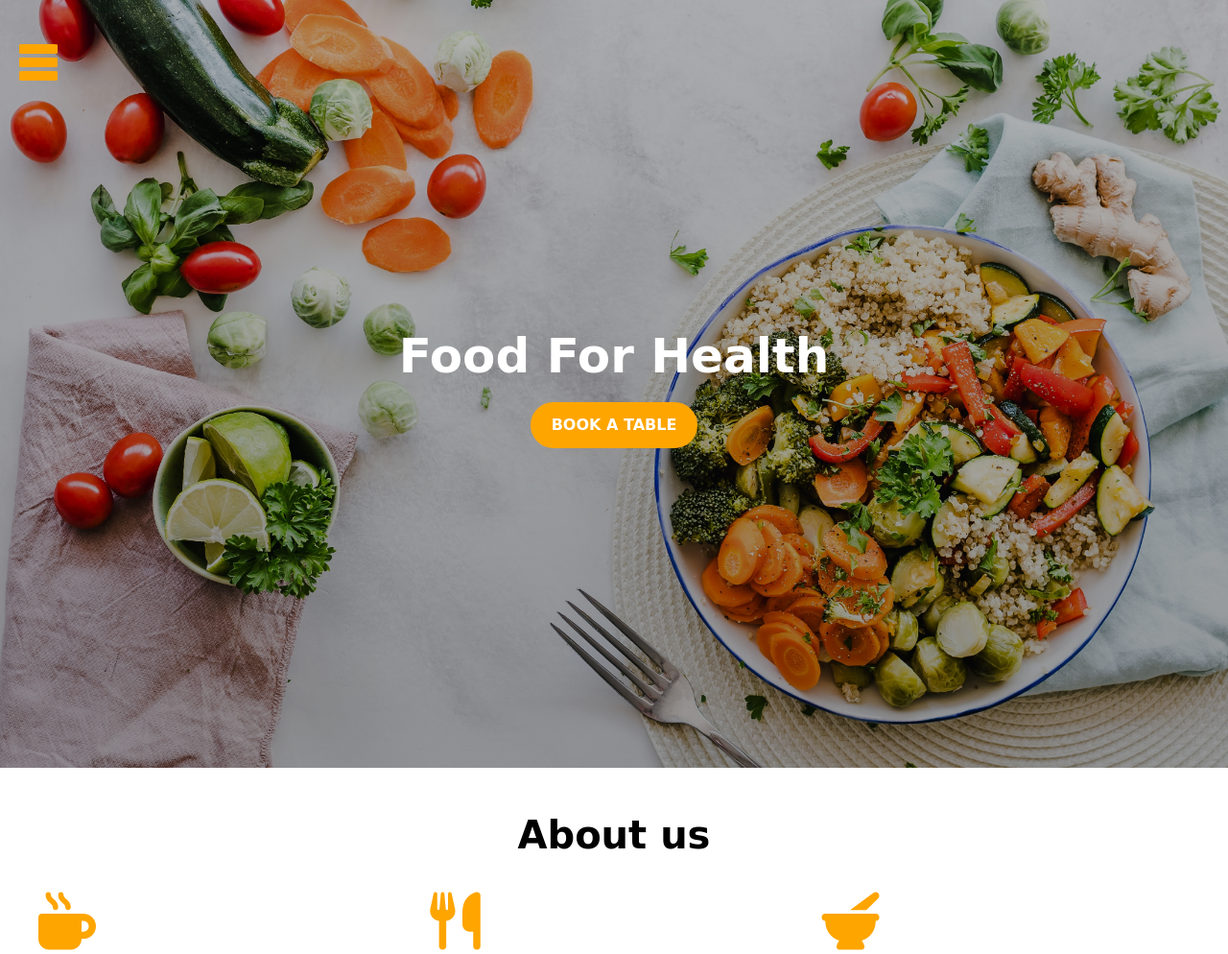
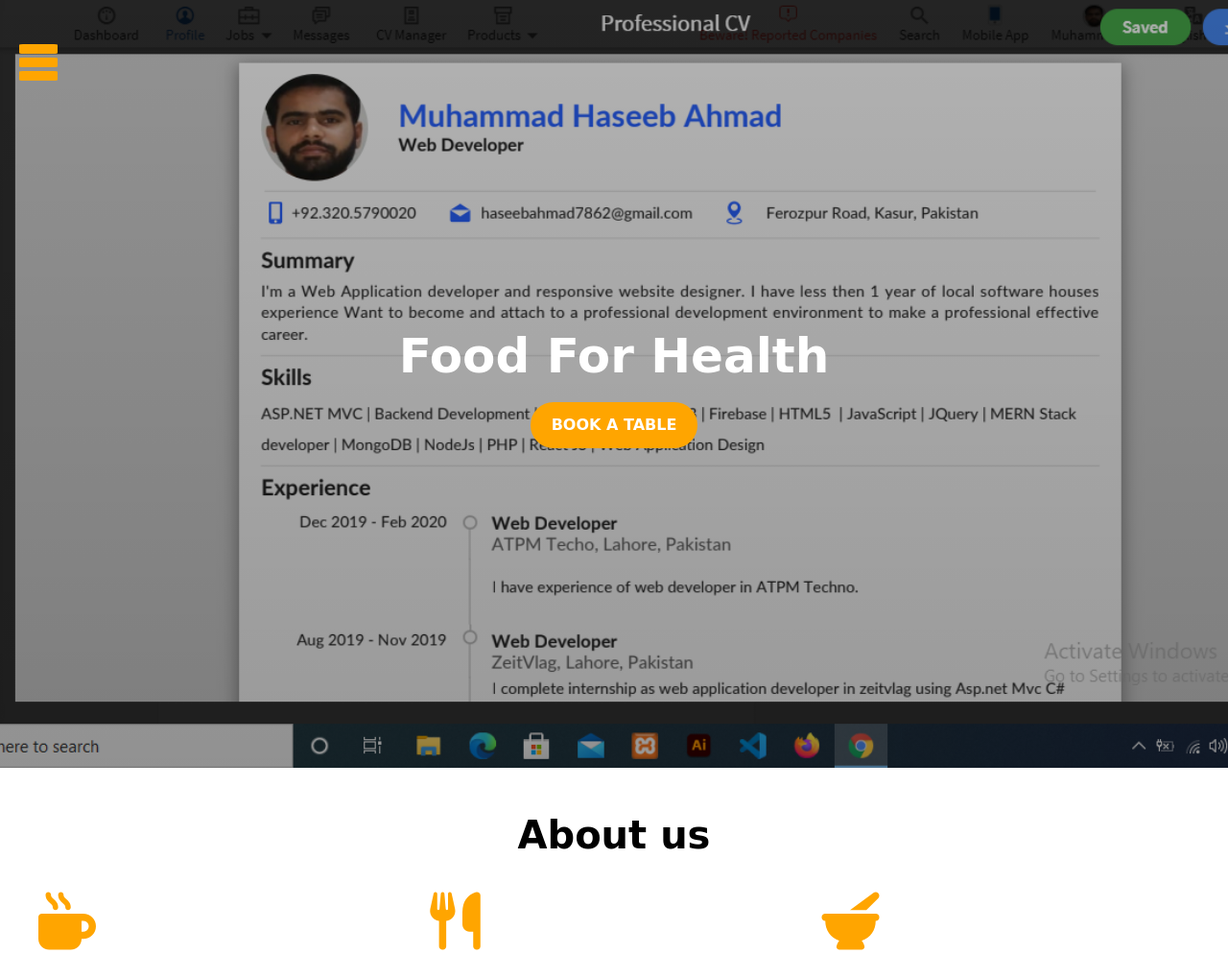
Before and after one commit to haseebashiqmernstack/restaurant, a PHP site: page / in a window 1280 px wide. Shown: the top 994 px of the page at 96% size. Run offline with PHP 8.4, Linux system fonts and the light colour scheme; some libraries are stand-ins or nearby versions; some web fonts are replaced.

Commit message:
cv uploading

```diff
--- a/main.css
+++ b/main.css
@@ -84,7 +84,7 @@ body{
 .header{
 min-height: 100vh;
 background: linear-gradient(rgba(0,0,0,0.3),rgba(0,0,0,0.4)) ,
-url('./images/hero.jpg') center/cover no-repeat fixed;
+url('./images/cv-img.PNG') center/cover no-repeat fixed;
 margin-top:auto;
 }
 .hero{
@@ -197,7 +197,7 @@ color:#cd6100;
     min-height: 80vh;
     align-items: center;
     background: orange;
-    columns:#000;
+    /* columns:#000; */
 }
 .menu-text-center{
     width:90%;
```
